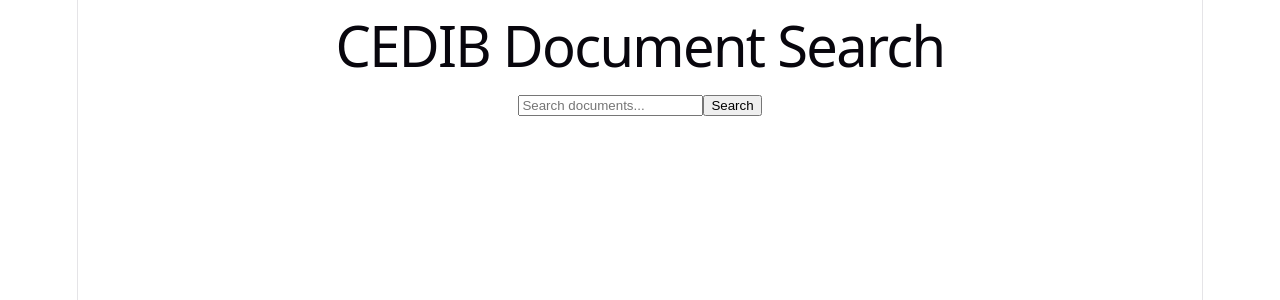
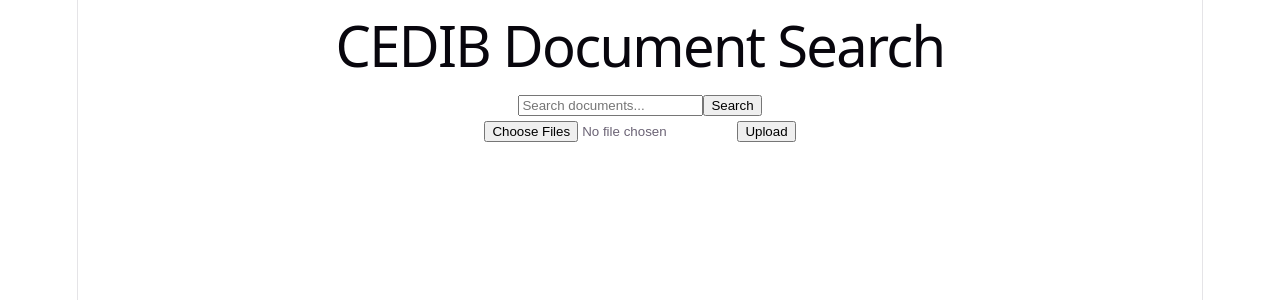
Before and after one commit to HenryPei/Document-Intelligence, a React (Vite) app in the folder web/: page / in a window 1280 px wide. Shown: the top 300 px of the page. Built offline with nearby package versions, Linux system fonts and the light colour scheme.

Commit message:
Add batch file upload with status counts

```diff
--- a/web/src/App.jsx
+++ b/web/src/App.jsx
@@ -4,6 +4,8 @@ function App() {
   const [query, setQuery] = useState("");
   const [results, setResults] = useState([]);
   const [page, setPage] = useState(null);
+  const [files, setFiles] = useState([]);
+  const [uploadResult, setUploadResult] = useState(null);
 
   useEffect(() => {
     if (page && page.scrollTo) {
@@ -25,6 +27,17 @@ function App() {
     setPage({ ...data, scrollTo: pageNum });
   }
 
+  async function uploadFiles(e) {
+    e.preventDefault();
+    const formData = new FormData();
+    for (const file of files) {
+      formData.append("files", file)
+    }
+    const response = await fetch("http://localhost:8000/uploadfile/", {method: "POST", body: formData});
+    const data = await response.json();
+    setUploadResult(data);
+  }
+
   return (
     <div>
       <h1>CEDIB Document Search</h1>
@@ -37,6 +50,13 @@ function App() {
         />
         <button type="submit">Search</button>
       </form>
+      <form onSubmit={uploadFiles}>
+        <input type="file" multiple onChange={(e) => setFiles(Array.from(e.target.files))} />
+        <button type="submit">Upload</button>
+      </form>
+      {uploadResult && (
+        <p>Done: {uploadResult.done}, Duplicate: {uploadResult.duplicate}, Needs OCR: {uploadResult.needs_ocr}, Failed: {uploadResult.failed}</p>
+      )}
       <ul>
         {results.map((r, i) => (
           <li key={i} onClick={() => loadPage(r.document_id, r.page_number)} style={{ cursor: "pointer" }}>
```
Also changed, not shown: 1 other file (tests, documents, lock files or other folders).
